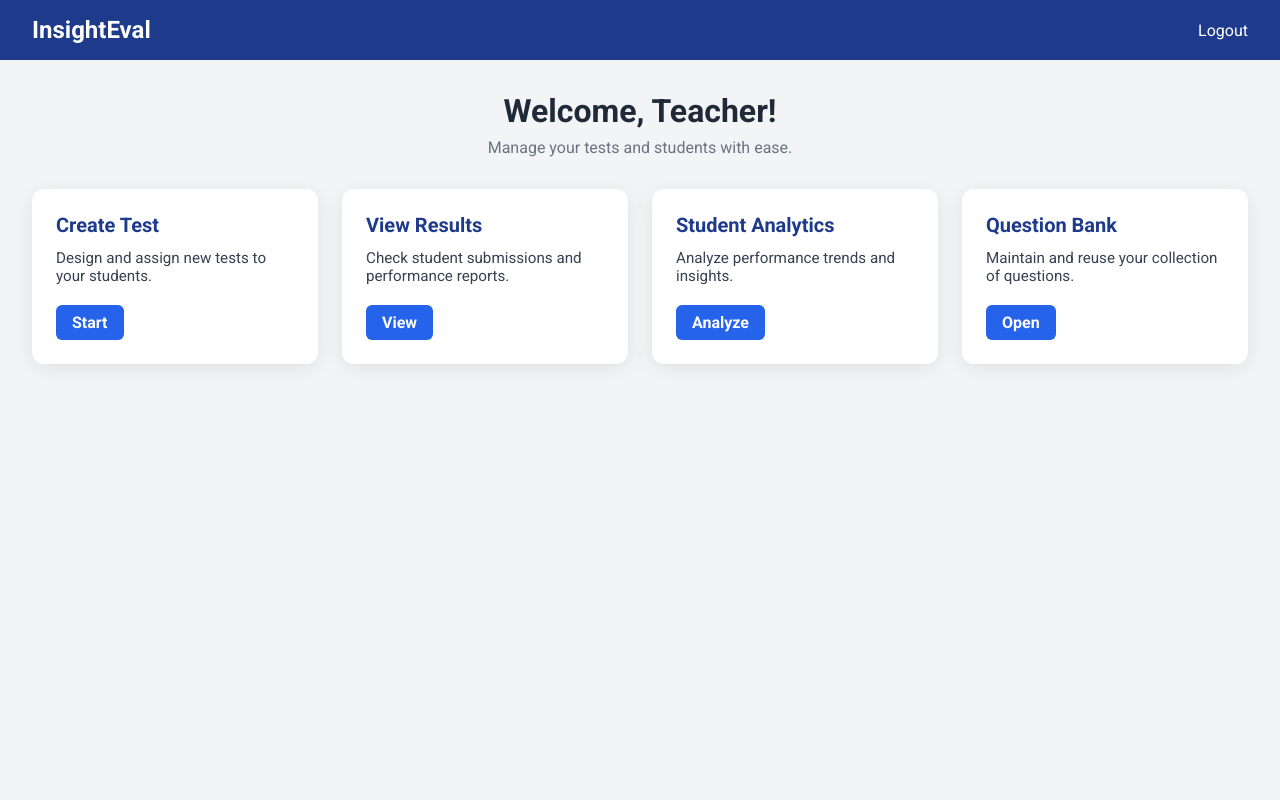
After one commit to Balu-Chandrashekarr/InsightEval, a Flask app: page /teacher/dashboard in a window 1280 px wide. The commit adds this page. Run offline with Flask 3, Linux system fonts and the light colour scheme.

Commit message:
Teacher and student dasboard

```diff
--- a/app.py
+++ b/app.py
@@ -19,12 +19,32 @@ def home():
 def login():
     form = LoginForm()
     if form.validate_on_submit():
-        session['email'] = form.email.data
-        session['logged_in'] = True
-        logger.info(f"User {form.email.data} logged in")
-        flash(f'Welcome, {form.email.data}!', 'success')
-        return redirect(url_for('dashboard'))
+        email = form.email.data
+        password = form.password.data
+
+        # Hardcoded accounts
+        teacher_email = "teacher@insighteval.com"
+        student_email = "student@insighteval.com"
+        dummy_password = "111111"  # For testing
+
+        if email == teacher_email and password == dummy_password:
+            return redirect(url_for('teacher_dashboard'))
+        elif email == student_email and password == dummy_password:
+            return redirect(url_for('student_dashboard'))
+        else:
+            flash("Invalid email or password", "error")
+
     return render_template('login.html', form=form)
+
+
+@app.route('/teacher/dashboard')
+def teacher_dashboard():
+    return render_template('teacher_dashboard.html')
+
+
+@app.route('/student/dashboard')
+def student_dashboard():
+    return render_template('student_dashboard.html')
 
 @app.route('/dashboard')
 def dashboard():
--- a/static/css/style.css
+++ b/static/css/style.css
@@ -10,9 +10,11 @@ body {
     font-family: 'Roboto', sans-serif;
     min-height: 100vh;
     margin: 0;
+    background: #f3f4f6;
     overflow-x: hidden;
 }
 
+/* Layout for login */
 .login-page {
     display: flex;
     min-height: 100vh;
@@ -45,20 +47,21 @@ body {
 
 .right-half {
     flex: 1;
-    background: #2583f5;
+    background: #1e3a8a; /* darker royal blue */
     display: flex;
     justify-content: center;
     align-items: center;
     padding: 2rem;
 }
 
+/* Login Card */
 .login-form {
     background: #ffffff;
     padding: 2rem;
     border-radius: 12px;
-    box-shadow: 0 4px 20px rgba(0, 0, 0, 0.1);
+    box-shadow: 0 6px 25px rgba(0, 0, 0, 0.1);
     width: 100%;
-    max-width: 400px;
+    max-width: 450px;
 }
 
 .login-form h2 {
@@ -69,6 +72,7 @@ body {
     font-weight: 700;
 }
 
+/* Input fields */
 .input-group {
     margin-bottom: 1.25rem;
 }
@@ -96,12 +100,13 @@ body {
     box-shadow: 0 0 0 3px rgba(37, 99, 235, 0.1);
 }
 
+/* Buttons */
 .login-button {
     width: 100%;
     padding: 0.75rem;
     font-size: 1.1rem;
     color: #ffffff;
-    background: #2563eb;
+    background: #1e3a8a; /* darker royal blue */
     border: none;
     border-radius: 8px;
     cursor: pointer;
@@ -114,6 +119,7 @@ body {
     transform: translateY(-2px);
 }
 
+/* Flash messages */
 .error-text {
     color: #ef4444;
     font-size: 0.85rem;
@@ -141,6 +147,7 @@ body {
     border: 1px solid #f87171;
 }
 
+/* Links */
 .register-link {
     text-align: center;
     color: #374151;
@@ -159,6 +166,105 @@ body {
     text-decoration: underline;
 }
 
+/* ========================= */
+/* NAVBAR (Global for Dashboards) */
+.navbar {
+    display: flex;
+    justify-content: space-between;
+    align-items: center;
+    background: #1e3a8a; /* Dark Blue */
+    padding: 1rem 2rem;
+    color: #fff;
+}
+
+.navbar .logo {
+    font-size: 1.5rem;
+    font-weight: bold;
+}
+
+.nav-links {
+    list-style: none;
+    display: flex;
+    gap: 1.5rem;
+}
+
+.nav-links a {
+    color: #fff;
+    text-decoration: none;
+    font-weight: 500;
+}
+
+.nav-links a:hover {
+    text-decoration: underline;
+}
+
+/* DASHBOARD Layout */
+.dashboard-container {
+    padding: 2rem;
+    text-align: center;
+}
+
+.dashboard-title {
+    font-size: 2rem;
+    font-weight: 700;
+    color: #1f2937;
+    margin-bottom: 0.5rem;
+}
+
+.dashboard-subtitle {
+    font-size: 1rem;
+    color: #6b7280;
+    margin-bottom: 2rem;
+}
+
+/* Dashboard Cards */
+.card-grid {
+    display: grid;
+    grid-template-columns: repeat(auto-fit, minmax(250px, 1fr));
+    gap: 1.5rem;
+}
+
+.card {
+    background: #fff;
+    padding: 1.5rem;
+    border-radius: 12px;
+    box-shadow: 0 4px 20px rgba(0, 0, 0, 0.08);
+    text-align: left;
+    transition: transform 0.2s ease, box-shadow 0.2s ease;
+}
+
+.card:hover {
+    transform: translateY(-5px);
+    box-shadow: 0 8px 30px rgba(0, 0, 0, 0.12);
+}
+
+.card h3 {
+    font-size: 1.25rem;
+    margin-bottom: 0.75rem;
+    color: #1e3a8a;
+}
+
+.card p {
+    font-size: 0.95rem;
+    color: #374151;
+    margin-bottom: 1.25rem;
+}
+
+.card-btn {
+    display: inline-block;
+    padding: 0.5rem 1rem;
+    background: #2563eb;
+    color: #fff;
+    border-radius: 6px;
+    text-decoration: none;
+    font-weight: 600;
+}
+
+.card-btn:hover {
+    background: #1d4ed8;
+}
+
+/* Responsive */
 @media (max-width: 768px) {
     .login-page {
         flex-direction: column;
--- a/templates/login.html
+++ b/templates/login.html
@@ -4,7 +4,7 @@
 <div class="login-page">
     <div class="left-half">
         <div class="app-branding">
-            <h1>Login</h1>
+            <h1>InsightEval</h1>
             <img src="{{ url_for('static', filename='images/login.jpg') }}" alt="InsightEval Logo" class="app-logo">
         </div>
     </div>
--- /dev/null
+++ b/templates/teacher_dashboard.html
@@ -0,0 +1,41 @@
+{% extends 'base.html' %}
+{% block title %}Teacher Dashboard - InsightEval{% endblock %}
+{% block content %}
+
+<nav class="navbar">
+    <div class="logo">InsightEval</div>
+    <ul class="nav-links">
+
+        <li><a href="{{ url_for('logout') }}">Logout</a></li>
+    </ul>
+</nav>
+
+<div class="dashboard-container">
+    <h1 class="dashboard-title">Welcome, Teacher!</h1>
+    <p class="dashboard-subtitle">Manage your tests and students with ease.</p>
+
+    <div class="card-grid">
+        <div class="card">
+            <h3>Create Test</h3>
+            <p>Design and assign new tests to your students.</p>
+            <a href="#" class="card-btn">Start</a>
+        </div>
+        <div class="card">
+            <h3>View Results</h3>
+            <p>Check student submissions and performance reports.</p>
+            <a href="#" class="card-btn">View</a>
+        </div>
+        <div class="card">
+            <h3>Student Analytics</h3>
+            <p>Analyze performance trends and insights.</p>
+            <a href="#" class="card-btn">Analyze</a>
+        </div>
+        <div class="card">
+            <h3>Question Bank</h3>
+            <p>Maintain and reuse your collection of questions.</p>
+            <a href="#" class="card-btn">Open</a>
+        </div>
+    </div>
+</div>
+
+{% endblock %}
```
Also changed, not shown: templates/dashboard.html (deleted, +0 -19 lines), templates/student_dashboard.html (added, +40 -0 lines).
